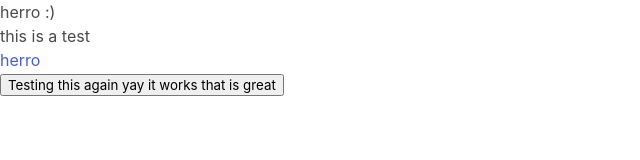
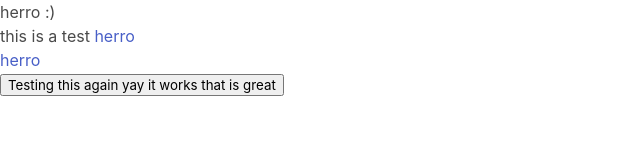
Before and after one commit to shaun-sweet/portal-project, a Vue app: page /#/ in a window 1280 px wide. Shown: the top 160 px of the page, without its empty margins (0-640 px from the left). Built offline with nearby package versions, Linux system fonts and the light colour scheme; no server answers.

Commit message:
chore: lint-staged setup properly

```diff
--- a/src/components/Home.vue
+++ b/src/components/Home.vue
@@ -1,14 +1,11 @@
 <template lang="html">
-
   <div>
-    <body>
-       <h1>herro :)</h1>
-
-      <p>this is a test</p> <a href="">herro</a>
-
-    </body>
+    <h1>herro :)</h1>
+    <p>this is a test
+      <a href="">herro</a>
+    </p>
+    <a href="">herro</a>
   </div>
-
 </template>
 
 <script>
```
Also changed, not shown: package.json (+7 -3 lines), src/components/Test.vue (+5 -21 lines), 1 other file (tests, documents, lock files or other folders).
